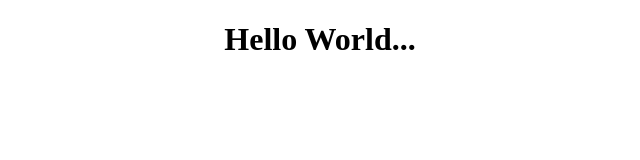
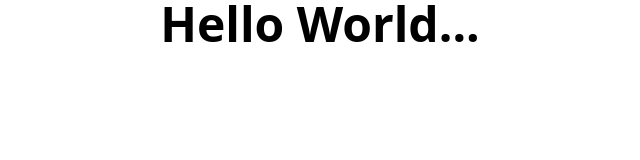
Before and after one commit to bdahsan1999wd/tea-house-landing-page, a website: page src/index.html in a window 1280 px wide. Shown: the whole page, without its empty margins (320-960 px from the left). Drawn offline with Linux system fonts and the light colour scheme.

Commit message:
add tailwind css & initial project setup done

```diff
--- a/index.html
+++ b/src/index.html
@@ -4,11 +4,15 @@
 <head>
     <meta charset="UTF-8">
     <meta name="viewport" content="width=device-width, initial-scale=1.0">
+    <!-- Title Added -->
     <title>Tea House</title>
+
+    <!-- Tailwind CSS CLI Link Added -->
+    <link href="./output.css" rel="stylesheet">
 </head>
 
 <body>
-    <h1 style="text-align: center;">Hello World...</h1>
+    <h1 class="text-5xl text-center font-bold">Hello World...</h1>
 </body>
 
 </html>
--- /dev/null
+++ b/src/input.css
@@ -0,0 +1,2 @@
+
+@import "tailwindcss";
```
Also changed, not shown: package.json (added, +9 -0 lines), src/output.css (added), 2 other files.
